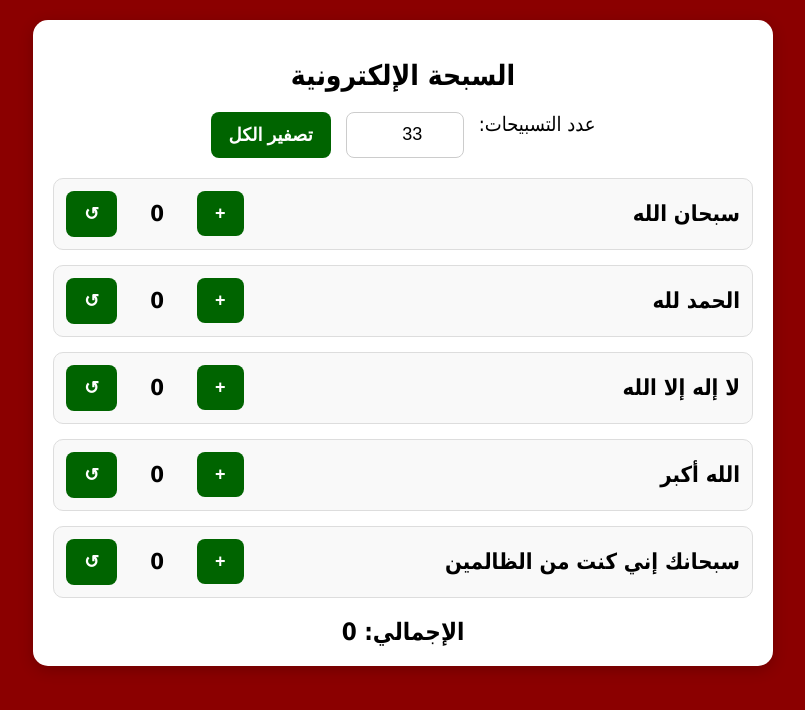
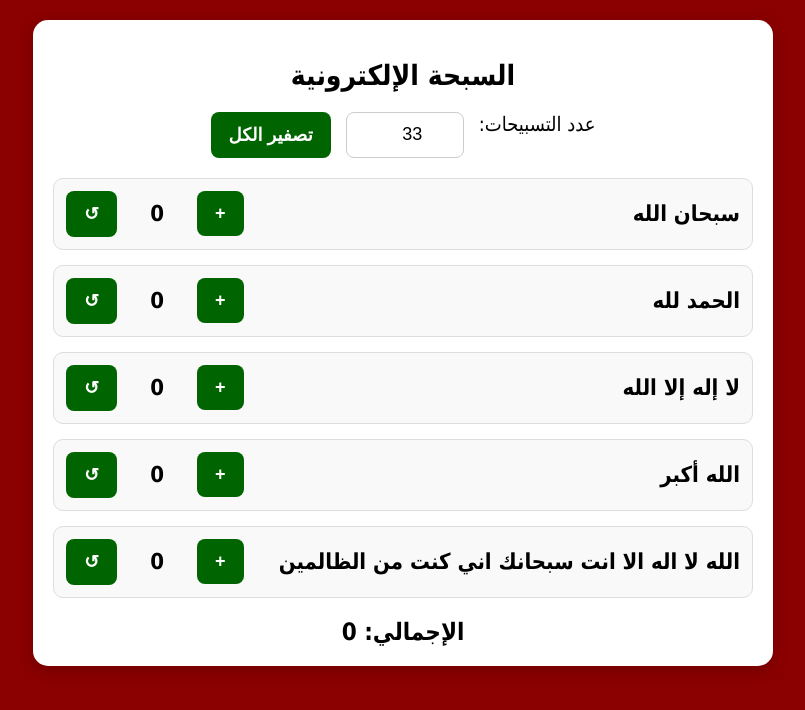
Before and after one commit to LUVVKITTY/sbha, a plain HTML site: page index.html in a window 1280 px wide. Shown: the whole page, without its empty margins (237-1042 px from the left). Drawn offline with Linux system fonts and the light colour scheme.

Commit message:
Add files via upload

```diff
--- a/index.html
+++ b/index.html
@@ -54,7 +54,7 @@
       </div>
 
       <div class="item">
-        <span class="phrase">سبحانك إني كنت من الظالمين</span>
+        <span class="phrase">الله لا اله الا انت سبحانك اني كنت من الظالمين</span>
         <div class="group">
           <button onclick="increment(this)">+</button>
           <span class="count">0</span>
```
